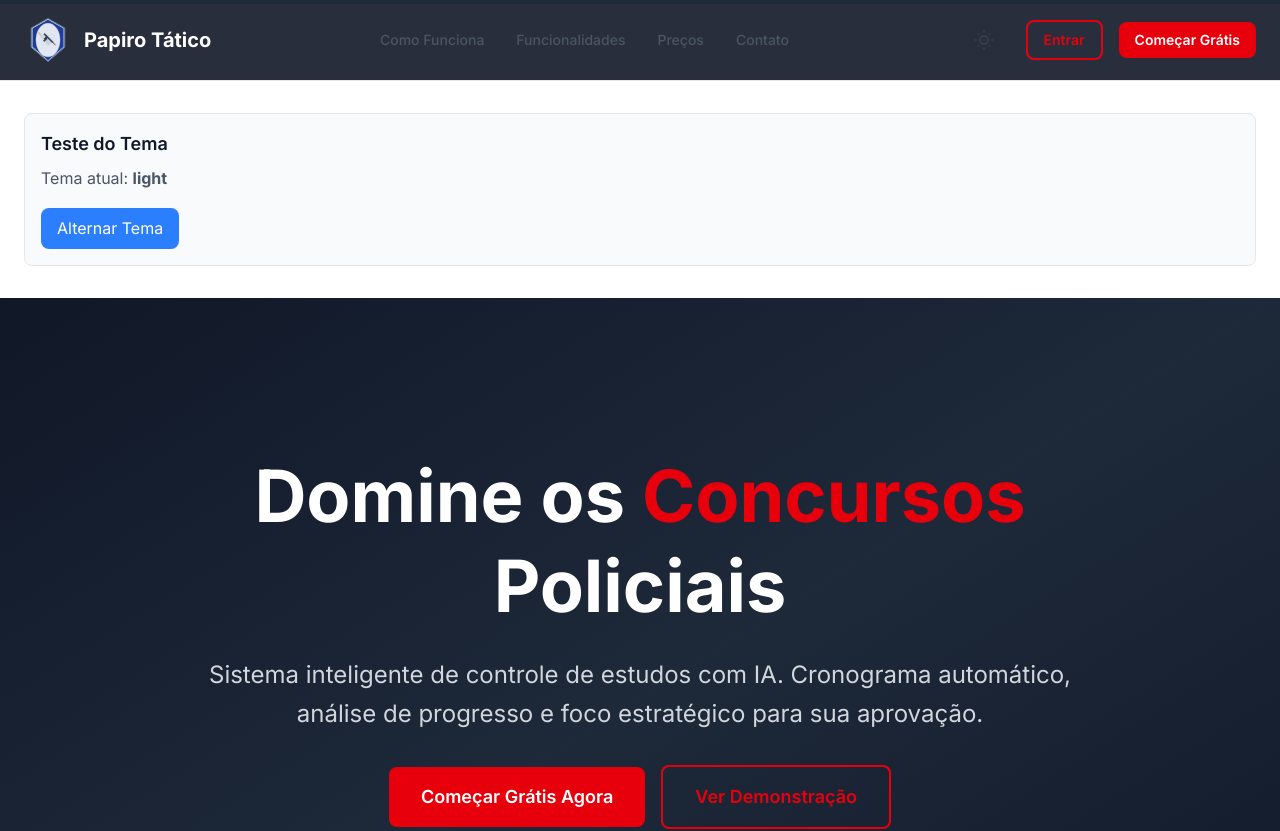
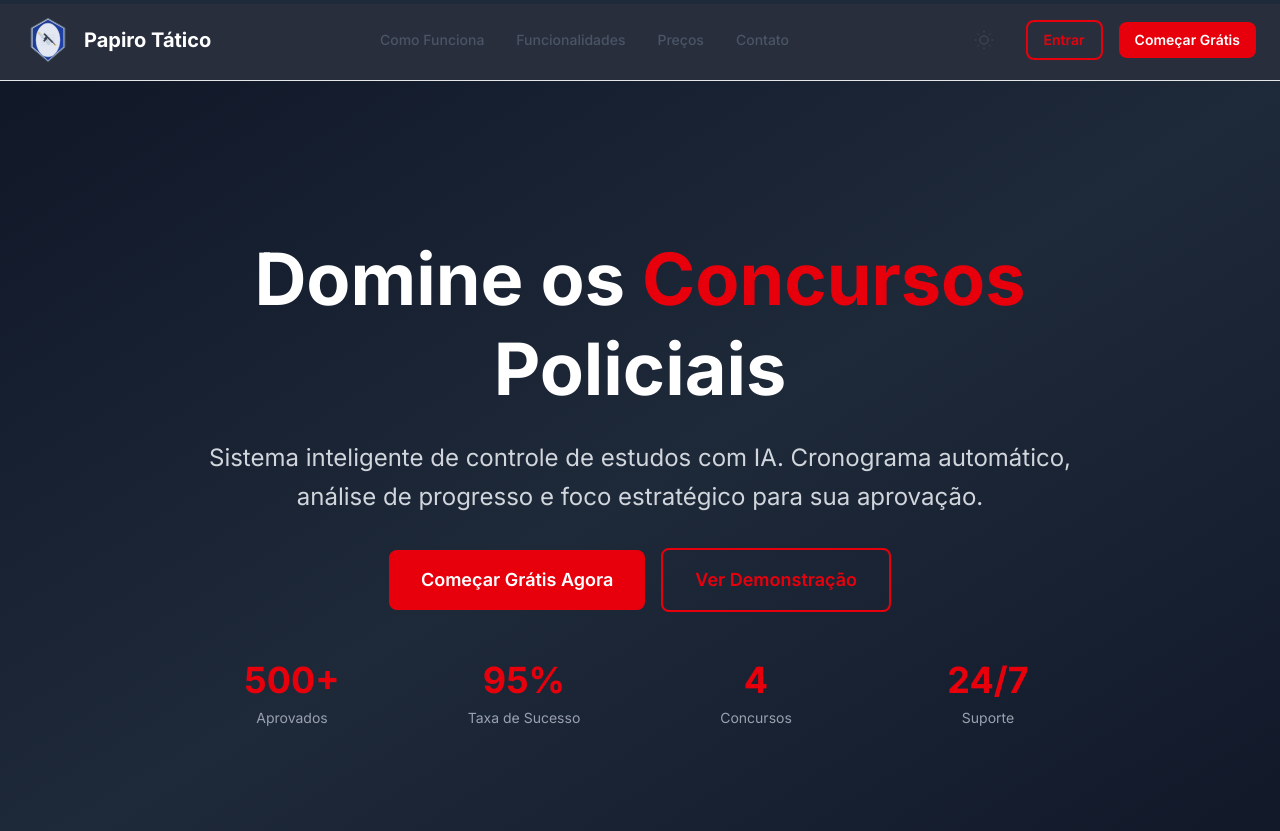
Before and after one commit to MathiasGFuhr/papiro, a Next.js app: page / in a window 1280 px wide. Shown: the top 831 px of the page. Built offline with nearby package versions, Linux system fonts and the light colour scheme.

Commit message:
fix: Finalizar correção do modo escuro
- Remover componente de teste temporário
- Simplificar CSS do body para usar classes Tailwind
- Garantir que o toggle de tema funcione corretamente
- Manter transições suaves entre temas

```diff
--- a/src/app/globals.css
+++ b/src/app/globals.css
@@ -285,16 +285,9 @@ details[open] summary::marker {
 }
 
 body {
-  background: white;
-  color: #111827;
   font-family: var(--font-inter), system-ui, -apple-system, sans-serif;
   line-height: 1.6;
   -webkit-font-smoothing: antialiased;
   -moz-osx-font-smoothing: grayscale;
   transition: background-color 0.3s ease, color 0.3s ease;
 }
-
-.dark body {
-  background: #111827;
-  color: white;
-}
--- a/src/app/page.tsx
+++ b/src/app/page.tsx
@@ -12,7 +12,6 @@ import {
   ContactSection,
   Analytics
 } from '../components';
-import { ThemeTest } from '../components/ui/ThemeTest';
 import { useScroll } from '../hooks';
 
 export default function Home() {
@@ -26,9 +25,6 @@ export default function Home() {
       <Header />
 
       <main>
-        <div className="container mx-auto px-6 py-8">
-          <ThemeTest />
-        </div>
         <HeroSection />
         <HowItWorksSection />
         <FeaturesSection />
--- a/src/components/ui/ThemeTest.tsx
+++ /dev/null
@@ -1,24 +0,0 @@
-"use client";
-
-import { useTheme } from '../../contexts/ThemeContext';
-
-export function ThemeTest() {
-  const { theme, toggleTheme } = useTheme();
-
-  return (
-    <div className="p-4 border border-gray-200 dark:border-gray-700 rounded-lg bg-gray-50 dark:bg-gray-800">
-      <h3 className="text-lg font-semibold text-gray-900 dark:text-white mb-2">
-        Teste do Tema
-      </h3>
-      <p className="text-gray-600 dark:text-gray-300 mb-4">
-        Tema atual: <span className="font-bold">{theme}</span>
-      </p>
-      <button
-        onClick={toggleTheme}
-        className="px-4 py-2 bg-blue-500 hover:bg-blue-600 text-white rounded-lg transition-colors"
-      >
-        Alternar Tema
-      </button>
-    </div>
-  );
-}
```
